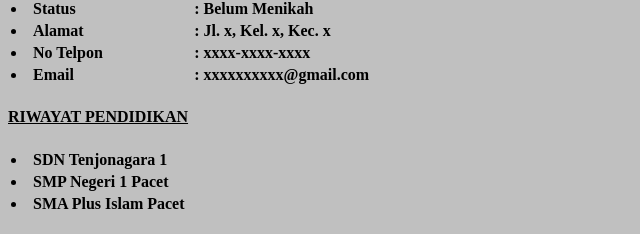
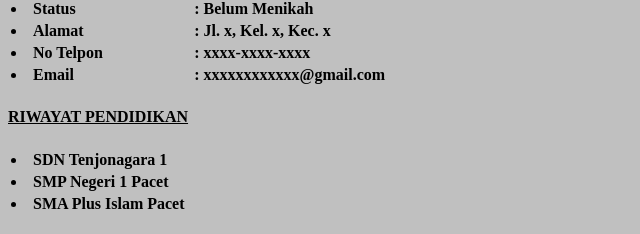
Before and after one commit to arneuraysa/itw2024_243040089, a plain HTML site: page latihan/latihan1/T1243040089.html in a window 1280 px wide. Shown: the part 220-454 px from the top of the page, 0-640 px from the left. Drawn offline with Linux system fonts and the light colour scheme.

Commit message:
Memperbaiki Informasi Pribadi

```diff
--- a/latihan/latihan1/T1243040089.html
+++ b/latihan/latihan1/T1243040089.html
@@ -37,7 +37,7 @@
             </tr>
             <tr>
                 <td><b><li>Email</li></b></td>
-                <td><b>: xxxxxxxxxx@gmail.com</b></td>
+                <td><b>: xxxxxxxxxxxx@gmail.com</b></td>
             </tr>
         </table>
         <h4><u>RIWAYAT PENDIDIKAN</u></h4>
```
